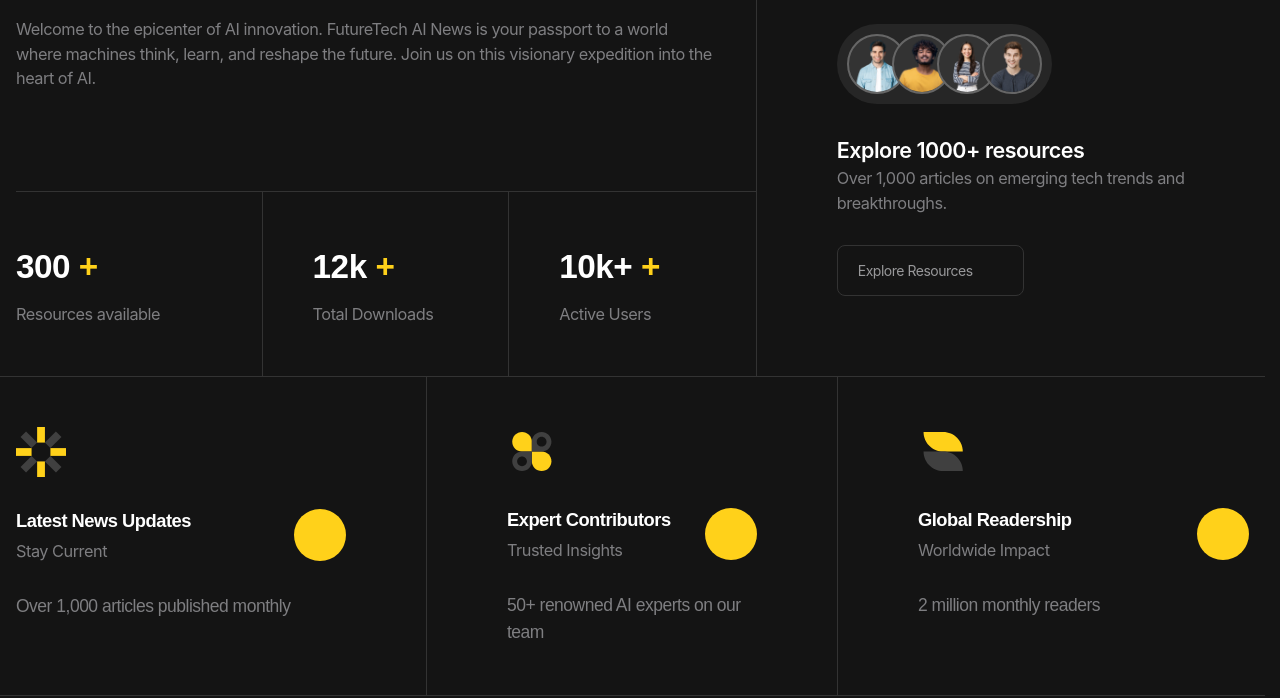
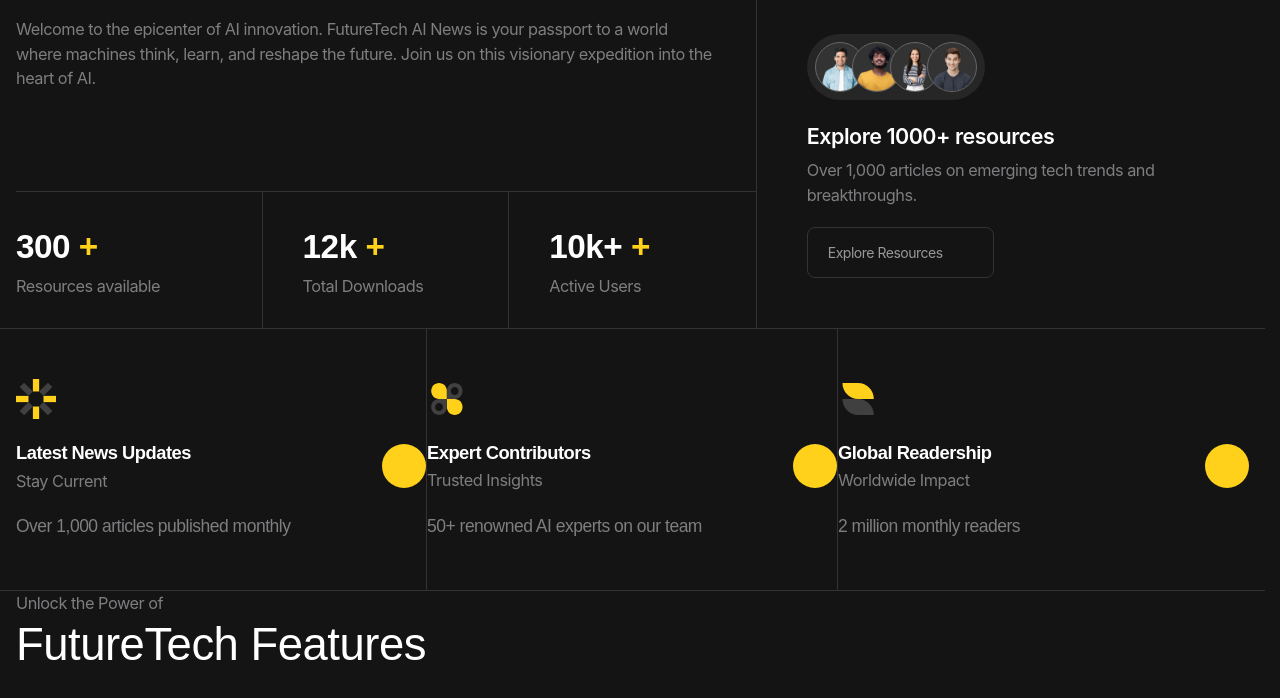
Before and after one commit to KuzAnton8335/futuretech, a website built with Vite: page index.html in a window 1280 px wide. Shown: the part 468-1166 px from the top of the page. Built offline with nearby package versions, Linux system fonts and the light colour scheme; files whose address does not match are found by name.

Commit message:
new section name section

```diff
--- a/index.html
+++ b/index.html
@@ -8,7 +8,7 @@
   <script type="module" src="./src/app/main.js"></script>
 </head>
 
-<!-- !!TODO:Остановился на времени 03:17 -->
+<!-- !!TODO:Остановился на времени 03:40 -->
 
 <body>
   <!-- header -->
@@ -23,7 +23,7 @@
     </div>
     <div class="header__body">
       <div class="header__body-inner container">
-        <a href="/" class="header__logo logo" aria-label="Home" t itle="Home">
+        <a href="/" class="header__logo logo" aria-label="Home" title="Home">
           <img src="./icons/logo.svg" alt="FutureTech" class="logo__image" width="179" height="50">
         </a>
 
@@ -141,6 +141,17 @@
           </li>
         </ul>
       </div>
+    </section>
+    <section class="section" aria-labelledby="features-title">
+      <header class="section__header">
+        <div class="section__header-inner container">
+          <div class="section__header-info">
+            <p class="section__subtitle tag">Unlock the Power of</p>
+            <h2 class="section__title" id="features-title">FutureTech Features</h2>
+          </div>
+        </div>
+      </header>
+      <div class="section__body"></div>
     </section>
   </main>
 
@@ -333,6 +344,8 @@
     </div>
   </footer>
 
+  <div></div>
+
 </body>
 
 </html>
--- a/src/styles/blocks/_advantage-card.scss
+++ b/src/styles/blocks/_advantage-card.scss
@@ -3,6 +3,23 @@
 .advantage-card {
 	display: grid;
 	row-gap: rem(30);
+	@include laptop {
+		row-gap: rem(20);
+	}
+
+	@include mobail {
+		row-gap: rem(14);
+	}
+
+	&__image {
+		@include laptop {
+			width: rem(40);
+		}
+
+		@include mobail {
+			width: rem(30);
+		}
+	}
 
 	&__link {
 		--circleSize: #{rem(52)};
@@ -12,6 +29,16 @@
 		display: grid;
 		row-gap: rem(4);
 		padding-right: calc(var(--circleSize0 + var(--circlemarginLeft)));
+
+		@include laptop {
+			--circleSize: #{rem(44)};
+			--circlemarginLeft: #{rem(14)};
+			row-gap: rem(2);
+		}
+
+		@include mobail {
+			--circleSize: #{rem(40)};
+		}
 
 		&::after {
 			@include square(var(--circleSize));
--- a/src/styles/blocks/_hero.scss
+++ b/src/styles/blocks/_hero.scss
@@ -2,11 +2,13 @@
 
 .hero {
 	&__main {
+		@include table-above {
 			display: grid;
 			grid-template-columns: 60% auto;
 			grid-template-areas:
 				"body resorces_preview"
 				"metrics resorces_preview";
+		}
 	}
 
 	&__body {
@@ -18,6 +20,12 @@
 		@include laptop {
 			padding-top: rem(100);
 			padding-right: rem(40);
+		}
+
+		@include table {
+			padding-right: 0;
+			padding-top: rem(40);
+			padding-bottom: rem(30);
 		}
 
 		@include mobail {
@@ -34,39 +42,78 @@
 		color: var(--color-dark-40);
 		&:not(:last-child) {
 			margin-bottom: rem(30);
+
+			@include mobail {
+				margin-bottom: rem(14);
+			}
 		}
 	}
 
 	&__title {
 		&:not(:last-child) {
 			margin-bottom: rem(20);
+
+			@include mobail {
+				margin-bottom: rem(10);
+			}
 		}
 	}
 
 	&__metrics {
 		grid-area: metrics;
+		@include table-above {
 			border-top: var(--border);
+		}
+
+		@include table {
+			::before {
+				width: 100vw;
+				right: calc(var(--container-padding-x) * -1);
+			}
+		}
 	}
 
 	&__resurses_preview {
 		grid-area: resorces_preview;
 		padding-left: rem(80);
 		padding-bottom: rem(80);
+		background: url("./images/resurses_preview/bg.png") 0 0 / cover no-repeat;
+
+		@include laptop {
+			padding-left: rem(50);
+			padding-bottom: rem(50);
+		}
+
+		@include table-above {
 			border-left: var(--border);
-		background: url("./images/resurses_preview/bg.png") 0 0 / cover no-repeat;
+		}
+
+		@include table {
+			width: 100vw;
+			margin-left: calc(var(--container-padding-x) * -1);
+			padding: rem(100) rem(40) rem(40);
+			background-image: url("./images/_resurses_preview/bg-mobail.png") 0 0 / cover no-repeat;
+			background-size: contain;
+		}
 	}
 
 	&__advantages {
 		border-block: var(--border);
 		&-list {
+			@include table-above {
 				display: grid;
 				grid-template-columns: repeat(3, 1fr);
+			}
 		}
 
 		&-item {
 			--paddingX: #{rem(80)};
 			padding-block: rem(50);
 
+			@include laptop {
+				--paddingX: #{rem(50)} padding-block: rem(40);
+			}
+			@include table-above {
 				&:not(:first-child) {
 					padding-left: var(--paddingX);
 				}
@@ -76,5 +123,13 @@
 					border-right: var(--border);
 				}
 			}
+
+			@include table {
+				padding-block: rem(30);
+				&:not(:last-child) {
+					border-bottom: var(--border);
 				}
 			}
+		}
+	}
+}
--- a/src/styles/blocks/_metrics.scss
+++ b/src/styles/blocks/_metrics.scss
@@ -10,6 +10,16 @@
 		flex-direction: column-reverse;
 		row-gap: rem(10);
 		padding: rem(50);
+
+		@include laptop {
+			row-gap: rem(2);
+			padding: rem(30) rem(40);
+		}
+
+		@include table {
+			row-gap: 0;
+			padding: rem(20);
+		}
 
 		&:first-child {
 			padding-left: 0;
--- a/src/styles/blocks/_resurses_preview.scss
+++ b/src/styles/blocks/_resurses_preview.scss
@@ -6,4 +6,23 @@
 	justify-content: end;
 	align-items: start;
 	row-gap: rem(30);
+
+	@include laptop {
+		row-gap: rem(20);
+	}
+
+	&__body {
+		display: grid;
+		row-gap: rem(14);
+
+		@include laptop {
+			row-gap: rem(6);
+		}
+	}
+
+	&__button {
+		@include mobail-s {
+			width: 100%;
+		}
+	}
 }
--- a/src/styles/blocks/_team.scss
+++ b/src/styles/blocks/_team.scss
@@ -7,12 +7,25 @@
 	background-color: var(--color-dark-10);
 	border-radius: rem(100);
 
+	@include laptop {
+		--personImageSize: #{rem(50)};
+		padding: rem(8);
+	}
+
+	@include table {
+		--personImageSize: #{rem(40)};
+	}
+
 	&__person {
 		width: var(--personImageSize);
 		background-color: var(--color-dark-15);
 		border: 2px solid var(--color-dark-40);
 		border-radius: 50%;
 
+		@include laptop {
+			border-width: rem(1);
+		}
+
 		&:not(:first-child) {
 			margin-left: calc(var(--personImageSize) / 4 * -1);
 		}
```
Also changed, not shown: public/images/resurses_preview/bg-mobail.png (added), src/styles/blocks/_button.scss (line endings or trailing spaces). Lines whose indentation alone changed are shown as unchanged.
